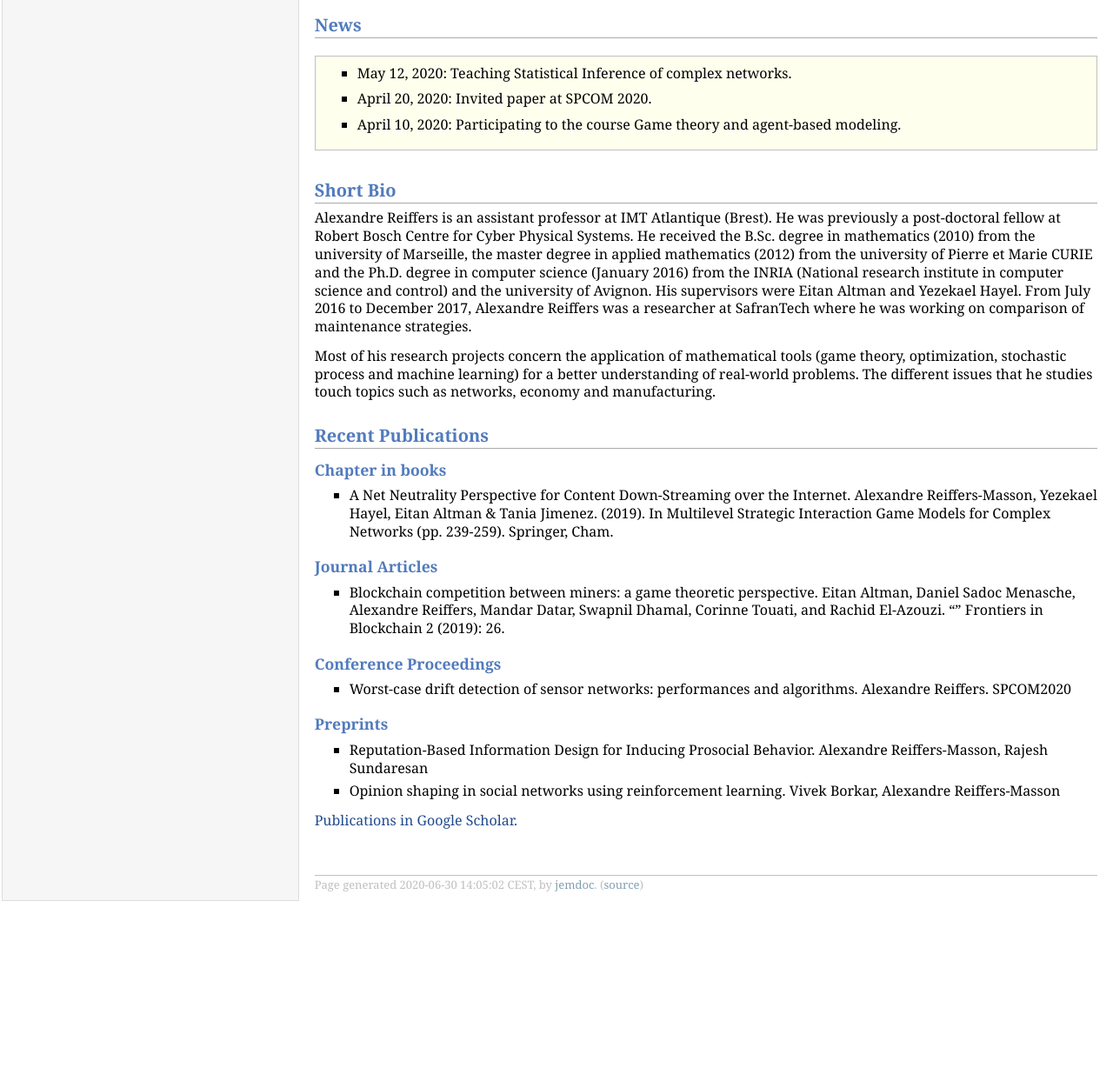
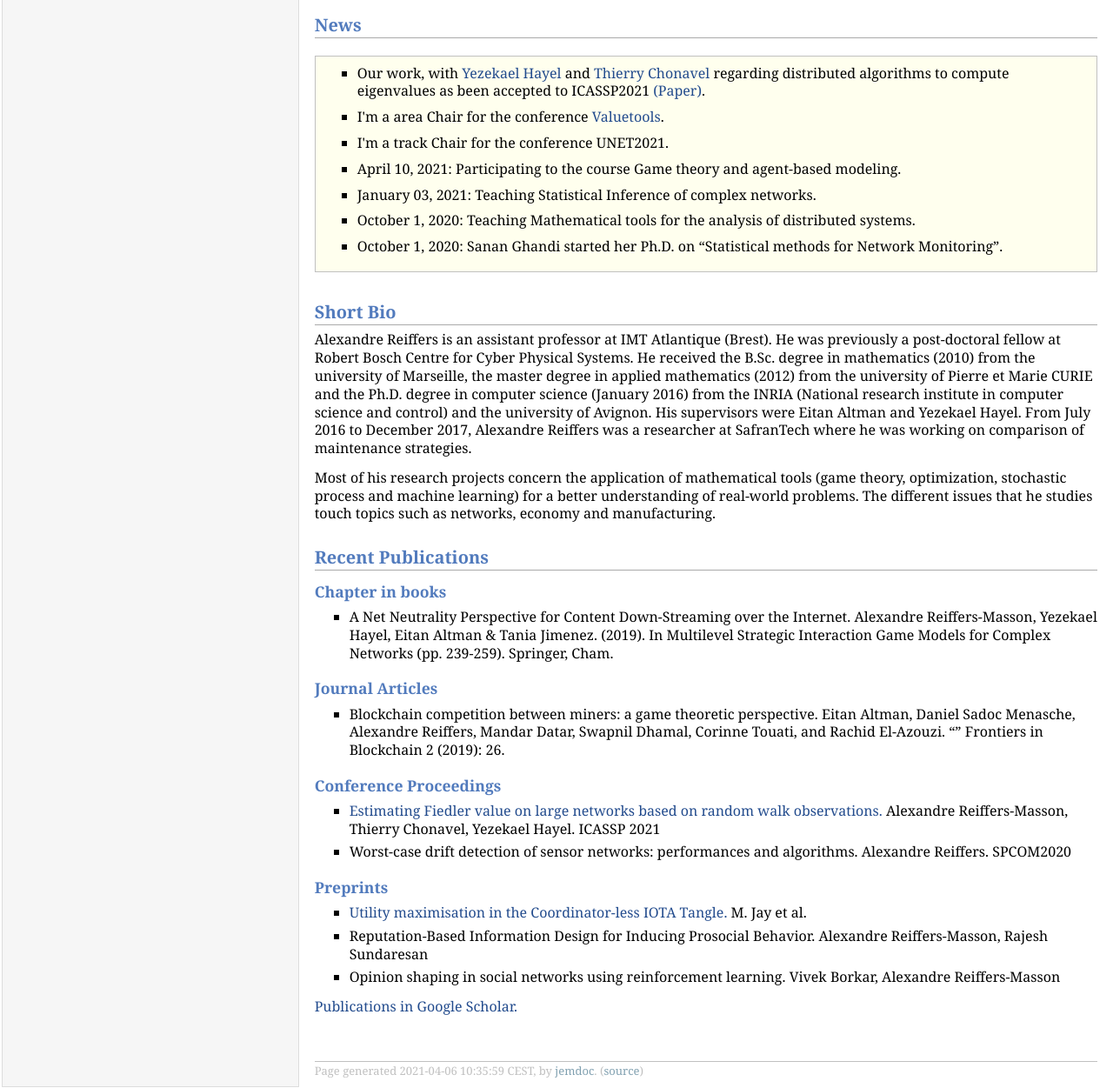
Before and after one commit to alreiff/alreiff.github.io, a plain HTML site: page index.html in a window 1280 px wide. Shown: the part 394-1645 px from the top of the page at 87% size. Before the commit the page ends 1440 px from the top, so only its background shows below. Drawn offline with Linux system fonts and the light colour scheme.

Commit message:
Add index.html

```diff
--- a/index.html
+++ b/index.html
@@ -37,11 +37,19 @@ Email: firstname.reiffers-masson@imt-atlantique.fr<br /></p>
 <div class="infoblock">
 <div class="blockcontent">
 <ul>
-<li><p>May 12, 2020: Teaching Statistical Inference of complex networks.</p>
+<li><p>Our work, with <a href="https://sites.google.com/site/yezekaelhayelsite/">Yezekael Hayel</a> and <a href="https://dblp.org/pid/72/1746.html">Thierry Chonavel</a> regarding distributed algorithms to compute eigenvalues as been accepted to ICASSP2021 <a href="https://www.researchgate.net/profile/Alexandre-Reiffers-Masson/publication/344831777_Estimating_Fiedler_value_on_large_networks_based_on_random_walk_observations/links/5f92997092851c14bcdee51e/Estimating-Fiedler-value-on-large-networks-based-on-random-walk-observations.pdf">(Paper)</a>.</p>
 </li>
-<li><p>April 20, 2020: Invited paper at SPCOM 2020.</p>
+<li><p>I'm a area Chair for the conference <a href="https://valuetools.eai-conferences.org/2021/">Valuetools</a>.</p>
 </li>
-<li><p>April 10, 2020: Participating to the course Game theory and agent-based modeling.</p>
+<li><p>I'm a track Chair for the conference UNET2021. </p>
+</li>
+<li><p>April 10, 2021: Participating to the course Game theory and agent-based modeling.</p>
+</li>
+<li><p>January 03, 2021: Teaching Statistical Inference of complex networks.</p>
+</li>
+<li><p>October 1, 2020: Teaching Mathematical tools for the analysis of distributed systems.</p>
+</li>
+<li><p>October 1, 2020: Sanan Ghandi started her Ph.D. on &ldquo;Statistical methods for Network Monitoring&rdquo;. </p>
 </li>
 </ul>
 </div></div>
@@ -74,11 +82,15 @@ Eitan Altman, Daniel Sadoc Menasche, Alexandre Reiffers, Mandar Datar, Swapnil D
 </ul>
 <h3>Conference Proceedings</h3>
 <ul>
+<li><p><a href="https://www.researchgate.net/profile/Alexandre-Reiffers-Masson/publication/344831777_Estimating_Fiedler_value_on_large_networks_based_on_random_walk_observations/links/5f92997092851c14bcdee51e/Estimating-Fiedler-value-on-large-networks-based-on-random-walk-observations.pdf">Estimating Fiedler value on large networks based on random walk observations.</a> Alexandre Reiffers-Masson, Thierry Chonavel, Yezekael Hayel. ICASSP 2021</p>
+</li>
 <li><p>Worst-case drift detection of sensor networks: performances and algorithms. Alexandre Reiffers. SPCOM2020</p>
 </li>
 </ul>
 <h3>Preprints</h3>
 <ul>
+<li><p><a href="https://www.researchgate.net/profile/Alexandre-Reiffers-Masson/publication/349916426_Utility_maximisation_in_the_Coordinator-less_IOTA_Tangle/links/604737a3a6fdcc9c7821aa17/Utility-maximisation-in-the-Coordinator-less-IOTA-Tangle.pdf">Utility maximisation in the Coordinator-less IOTA Tangle.</a> M. Jay et al.</p>
+</li>
 <li><p>Reputation-Based Information Design for Inducing Prosocial Behavior. Alexandre Reiffers-Masson, Rajesh Sundaresan</p>
 </li>
 <li><p>Opinion shaping in social networks using reinforcement learning. Vivek Borkar, Alexandre Reiffers-Masson</p>
@@ -87,7 +99,7 @@ Eitan Altman, Daniel Sadoc Menasche, Alexandre Reiffers, Mandar Datar, Swapnil D
 <p><a href="https://scholar.google.com/citations?user=OBmvq4QAAAAJ&amp;hl=en">Publications in Google Scholar.</a></p>
 <div id="footer">
 <div id="footer-text">
-Page generated 2020-06-30 14:05:02 CEST, by <a href="http://jemdoc.jaboc.net/">jemdoc</a>.
+Page generated 2021-04-06 10:35:59 CEST, by <a href="http://jemdoc.jaboc.net/">jemdoc</a>.
 (<a href="index.jemdoc">source</a>)
 </div>
 </div>
```
